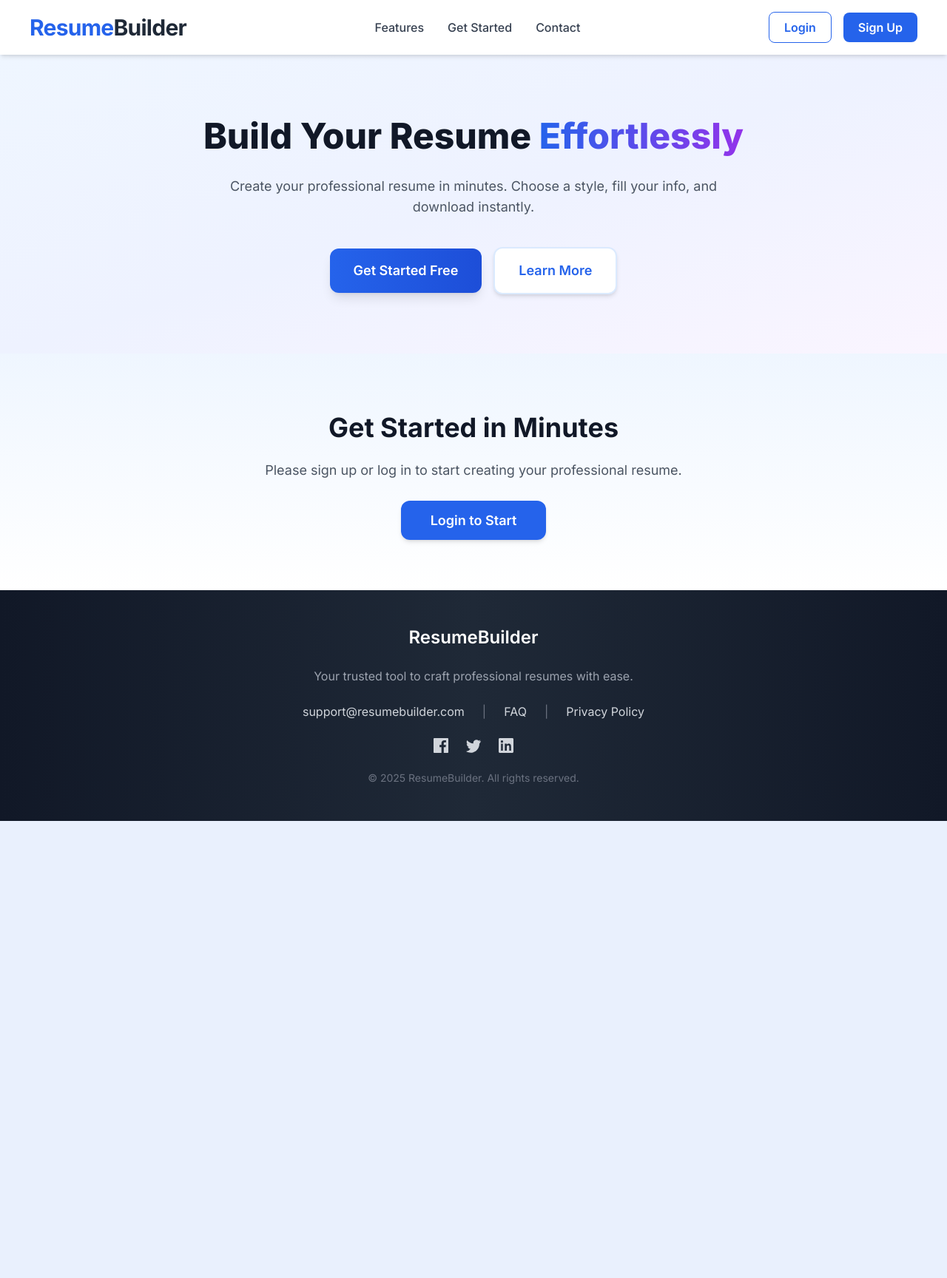
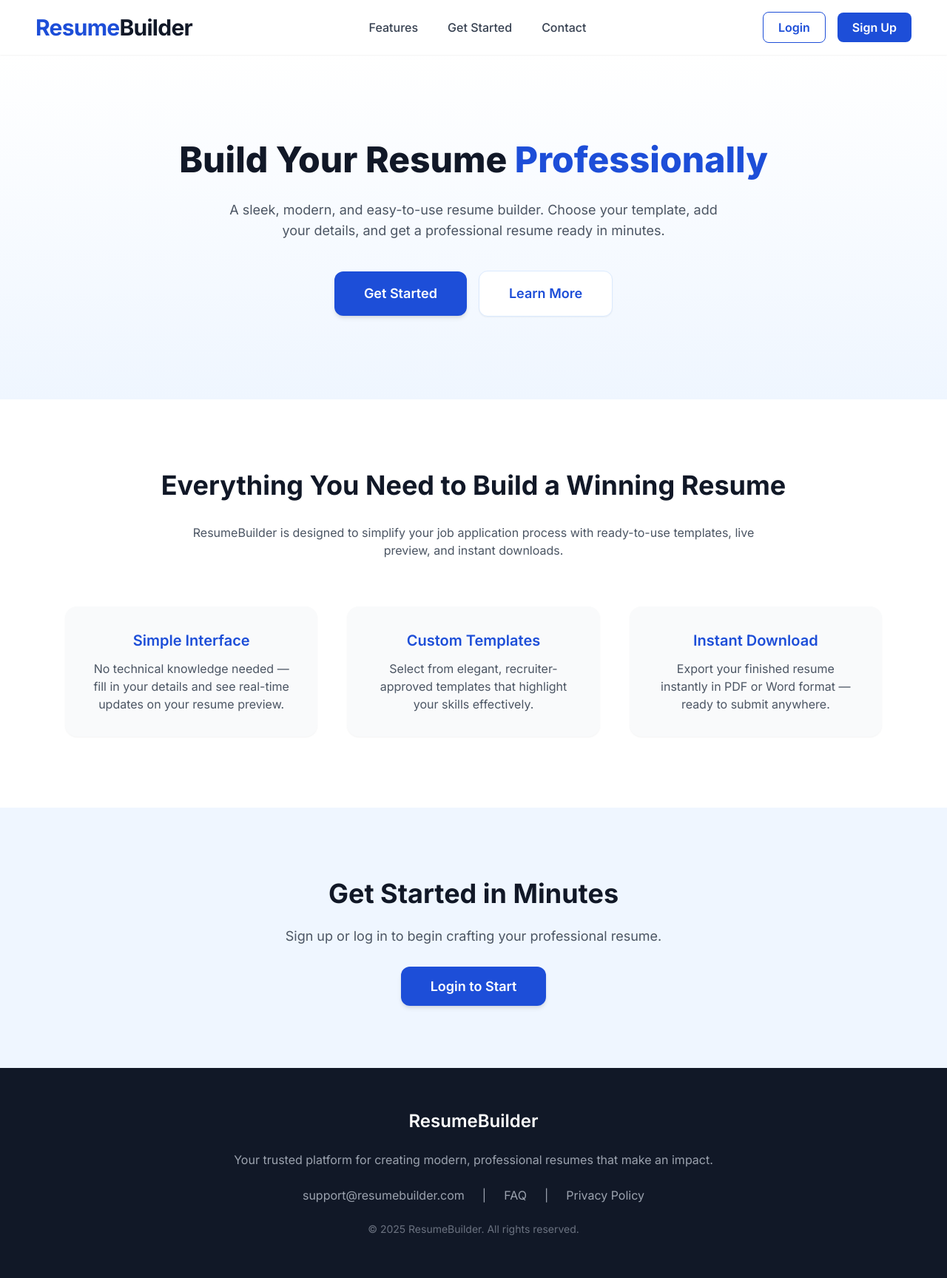
Before and after one commit to Rupshachak/CVBUILDER, a Flask app: page / in a window 1280 px wide. Shown: the whole page at 74% size. Before the commit the page ends 1110 px from the top, so only its background shows below. Run offline with Flask 3, Linux system fonts and the light colour scheme; some libraries are stand-ins or nearby versions.

Commit message:
Update index.html
style changes

```diff
--- a/templates/index.html
+++ b/templates/index.html
@@ -3,10 +3,10 @@
   <head>
     <meta charset="UTF-8" />
     <meta name="viewport" content="width=device-width, initial-scale=1.0" />
-    <title>Resume Builder | Landing Page</title>
+    <title>ResumeBuilder | Create a Professional Resume</title>
     <link rel="preconnect" href="https://fonts.googleapis.com">
     <link rel="preconnect" href="https://fonts.gstatic.com" crossorigin>
-    <link href="https://fonts.googleapis.com/css2?family=Inter:wght@400;500;600;700;800;900&display=swap" rel="stylesheet">
+    <link href="https://fonts.googleapis.com/css2?family=Inter:wght@400;500;600;700;800&display=swap" rel="stylesheet">
     <script src="https://cdn.tailwindcss.com"></script>
     <style>
       body {
@@ -17,91 +17,107 @@
 
   <body class="bg-gray-50 text-gray-800 antialiased">
     <!-- Navbar -->
-    <nav class="sticky top-0 z-50 flex justify-between items-center px-6 md:px-10 py-4 bg-white shadow-md backdrop-blur-sm bg-opacity-95">
-      <h1 class="text-2xl md:text-3xl font-bold text-blue-600 tracking-tight">
-        Resume<span class="text-gray-800">Builder</span>
+    <nav class="sticky top-0 z-50 flex justify-between items-center px-6 md:px-12 py-4 bg-white/95 shadow-sm backdrop-blur-lg">
+      <a href="/" class="flex items-center space-x-2">
+        <h1 class="text-2xl md:text-3xl font-bold text-blue-700 tracking-tight">
+          Resume<span class="text-gray-900">Builder</span>
         </h1>
+      </a>
 
-      <div class="hidden md:flex space-x-8 text-gray-700 font-medium">
-        <a href="#features" class="hover:text-blue-600 transition">Features</a>
-        <a href="#get-started" class="hover:text-blue-600 transition">Get Started</a>
-        <a href="#contact" class="hover:text-blue-600 transition">Contact</a>
+      <div class="hidden md:flex space-x-10 text-gray-700 font-medium">
+        <a href="#features" class="hover:text-blue-700 transition">Features</a>
+        <a href="#get-started" class="hover:text-blue-700 transition">Get Started</a>
+        <a href="#contact" class="hover:text-blue-700 transition">Contact</a>
       </div>
 
       <div class="hidden md:flex items-center space-x-4">
         {% if logged_in %}
-          <span class="text-gray-600 font-medium">Hello, {{ session['username'] }}</span>
+          <span class="text-gray-600 font-medium">Hi, {{ session['username'] }}</span>
           <a href="/logout" class="px-5 py-2 border border-red-600 text-red-600 rounded-lg font-semibold hover:bg-red-600 hover:text-white transition">Logout</a>
         {% else %}
-          <a href="/login" class="px-5 py-2 border border-blue-600 text-blue-600 rounded-lg font-semibold hover:bg-blue-600 hover:text-white transition">Login</a>
-          <a href="/signup" class="px-5 py-2 bg-blue-600 text-white rounded-lg font-semibold hover:bg-blue-700 transition">Sign Up</a>
+          <a href="/login" class="px-5 py-2 border border-blue-700 text-blue-700 rounded-lg font-semibold hover:bg-blue-700 hover:text-white transition">Login</a>
+          <a href="/signup" class="px-5 py-2 bg-blue-700 text-white rounded-lg font-semibold hover:bg-blue-800 transition">Sign Up</a>
         {% endif %}
       </div>
     </nav>
 
     <!-- Hero Section -->
-    <section class="text-center py-20 px-6 bg-gradient-to-br from-blue-50 via-indigo-50 to-purple-50">
-      <div class="max-w-4xl mx-auto">
+    <section class="text-center py-28 px-6 bg-gradient-to-b from-white to-blue-50">
+      <div class="max-w-5xl mx-auto">
         <h2 class="text-5xl font-extrabold mb-6 text-gray-900 leading-tight">
-          Build Your Resume <span class="text-transparent bg-clip-text bg-gradient-to-r from-blue-600 to-purple-600">Effortlessly</span>
+          Build Your Resume <span class="text-blue-700">Professionally</span>
         </h2>
         <p class="text-lg text-gray-600 mb-10 max-w-2xl mx-auto">
-          Create your professional resume in minutes. Choose a style, fill your info, and download instantly.
+          A sleek, modern, and easy-to-use resume builder. Choose your template, add your details, and get a professional resume ready in minutes.
         </p>
         <div class="flex flex-col sm:flex-row gap-4 justify-center items-center">
           <a href="{% if logged_in %}/templates{% else %}/login{% endif %}"
-             class="bg-gradient-to-r from-blue-600 to-blue-700 text-white px-8 py-4 rounded-xl shadow-lg hover:shadow-xl hover:scale-105 transition-all duration-300 font-semibold text-lg">
-            Get Started Free
+             class="bg-blue-700 text-white px-10 py-4 rounded-xl shadow-md hover:bg-blue-800 hover:shadow-lg transition-all font-semibold text-lg">
+            Get Started
           </a>
-          <a href="#features" class="bg-white text-blue-600 px-8 py-4 rounded-xl shadow-md hover:shadow-lg hover:scale-105 transition-all duration-300 font-semibold text-lg border-2 border-blue-100">
+          <a href="#features"
+             class="bg-white text-blue-700 px-10 py-4 rounded-xl border border-blue-100 shadow-sm hover:shadow-md transition-all font-semibold text-lg">
             Learn More
           </a>
         </div>
       </div>
     </section>
 
+    <!-- Features Section -->
+    <section id="features" class="py-24 bg-white">
+      <div class="max-w-6xl mx-auto px-6 text-center">
+        <h3 class="text-4xl font-bold mb-8 text-gray-900">Everything You Need to Build a Winning Resume</h3>
+        <p class="text-gray-600 mb-16 max-w-3xl mx-auto">
+          ResumeBuilder is designed to simplify your job application process with ready-to-use templates, live preview, and instant downloads.
+        </p>
+
+        <div class="grid md:grid-cols-3 gap-10">
+          <div class="p-8 bg-gray-50 rounded-2xl shadow-sm hover:shadow-md transition">
+            <h4 class="text-xl font-semibold mb-3 text-blue-700">Simple Interface</h4>
+            <p class="text-gray-600">No technical knowledge needed — fill in your details and see real-time updates on your resume preview.</p>
+          </div>
+          <div class="p-8 bg-gray-50 rounded-2xl shadow-sm hover:shadow-md transition">
+            <h4 class="text-xl font-semibold mb-3 text-blue-700">Custom Templates</h4>
+            <p class="text-gray-600">Select from elegant, recruiter-approved templates that highlight your skills effectively.</p>
+          </div>
+          <div class="p-8 bg-gray-50 rounded-2xl shadow-sm hover:shadow-md transition">
+            <h4 class="text-xl font-semibold mb-3 text-blue-700">Instant Download</h4>
+            <p class="text-gray-600">Export your finished resume instantly in PDF or Word format — ready to submit anywhere.</p>
+          </div>
+        </div>
+      </div>
+    </section>
+
     <!-- Get Started Section -->
-    <section id="get-started" class="py-20 bg-gradient-to-b from-blue-50 to-white text-center">
+    <section id="get-started" class="py-24 bg-blue-50 text-center">
       <div class="max-w-3xl mx-auto px-6">
         <h3 class="text-4xl font-bold mb-6 text-gray-900">Get Started in Minutes</h3>
         <p class="text-lg text-gray-600 mb-10">
           {% if logged_in %}
-            You're logged in! Click below to start building your resume.
+            You're logged in! Start building your professional resume below.
           {% else %}
-            Please sign up or log in to start creating your professional resume.
+            Sign up or log in to begin crafting your professional resume.
           {% endif %}
         </p>
         <a href="{% if logged_in %}/templates{% else %}/login{% endif %}"
-           class="bg-blue-600 text-white px-10 py-4 rounded-xl font-semibold text-lg hover:bg-blue-700 transition shadow-md hover:shadow-lg">
+           class="bg-blue-700 text-white px-10 py-4 rounded-xl font-semibold text-lg hover:bg-blue-800 transition shadow-md hover:shadow-lg">
           {% if logged_in %}Start Building Now{% else %}Login to Start{% endif %}
         </a>
       </div>
     </section>
 
     <!-- Footer -->
-<footer id="contact" class="bg-gradient-to-r from-gray-900 via-gray-800 to-gray-900 text-gray-300 py-12 px-6">
-  <div class="max-w-5xl mx-auto text-center space-y-6">
+    <footer id="contact" class="bg-gray-900 text-gray-400 py-14 px-6">
+      <div class="max-w-6xl mx-auto text-center space-y-6">
         <h3 class="text-2xl font-semibold text-white">ResumeBuilder</h3>
-    <p class="text-gray-400">Your trusted tool to craft professional resumes with ease.</p>
+        <p>Your trusted platform for creating modern, professional resumes that make an impact.</p>
 
         <div class="flex justify-center space-x-6 mt-6">
           <a href="mailto:support@resumebuilder.com" class="hover:text-white transition">support@resumebuilder.com</a>
-      <span class="text-gray-500">|</span>
+          <span>|</span>
           <a href="#faq" class="hover:text-white transition">FAQ</a>
-      <span class="text-gray-500">|</span>
+          <span>|</span>
           <a href="#privacy" class="hover:text-white transition">Privacy Policy</a>
-    </div>
-
-    <div class="flex justify-center space-x-6 mt-6">
-      <a href="#" class="hover:text-white transition" aria-label="Facebook">
-        <svg xmlns="http://www.w3.org/2000/svg" class="w-5 h-5" fill="currentColor" viewBox="0 0 24 24"><path d="M22.676 0H1.324C.593 0 0 .593 0 1.324v21.352C0 23.407.593 24 1.324 24h11.495v-9.294H9.691V11.01h3.128V8.309c0-3.1 1.893-4.788 4.66-4.788 1.324 0 2.463.099 2.794.143v3.24l-1.918.001c-1.504 0-1.794.715-1.794 1.763v2.314h3.587l-.467 3.696h-3.12V24h6.116C23.407 24 24 23.407 24 22.676V1.324C24 .593 23.407 0 22.676 0z"/></svg>
-      </a>
-      <a href="#" class="hover:text-white transition" aria-label="Twitter">
-        <svg xmlns="http://www.w3.org/2000/svg" class="w-5 h-5" fill="currentColor" viewBox="0 0 24 24"><path d="M24 4.557a9.9 9.9 0 0 1-2.828.775A4.932 4.932 0 0 0 23.337 3.1a9.865 9.865 0 0 1-3.127 1.195 4.918 4.918 0 0 0-8.385 4.482 13.947 13.947 0 0 1-10.125-5.138 4.918 4.918 0 0 0 1.523 6.573A4.897 4.897 0 0 1 .964 9.13v.061a4.918 4.918 0 0 0 3.946 4.827 4.935 4.935 0 0 1-2.212.084 4.923 4.923 0 0 0 4.593 3.417A9.868 9.868 0 0 1 0 21.543a13.9 13.9 0 0 0 7.548 2.212c9.056 0 14.01-7.513 14.01-14.01 0-.213-.005-.425-.014-.636A10.012 10.012 0 0 0 24 4.557z"/></svg>
-      </a>
-      <a href="#" class="hover:text-white transition" aria-label="LinkedIn">
-        <svg xmlns="http://www.w3.org/2000/svg" class="w-5 h-5" fill="currentColor" viewBox="0 0 24 24"><path d="M20.447 20.452H17.2v-5.569c0-1.328-.027-3.036-1.85-3.036-1.853 0-2.136 1.445-2.136 2.938v5.667h-3.245V9h3.115v1.561h.045c.435-.825 1.5-1.694 3.09-1.694 3.304 0 3.914 2.176 3.914 5.004v6.581zM5.337 7.433a1.88 1.88 0 1 1 0-3.76 1.88 1.88 0 0 1 0 3.76zM6.765 20.452H3.91V9h2.855v11.452zM22.225 0H1.771C.792 0 0 .774 0 1.729v20.542C0 23.226.792 24 1.771 24h20.451C23.2 24 24 23.226 24 22.271V1.729C24 .774 23.2 0 22.225 0z"/></svg>
-      </a>
         </div>
 
         <p class="text-gray-500 text-sm mt-8">© 2025 ResumeBuilder. All rights reserved.</p>
```
Lines whose indentation alone changed are shown as unchanged.
